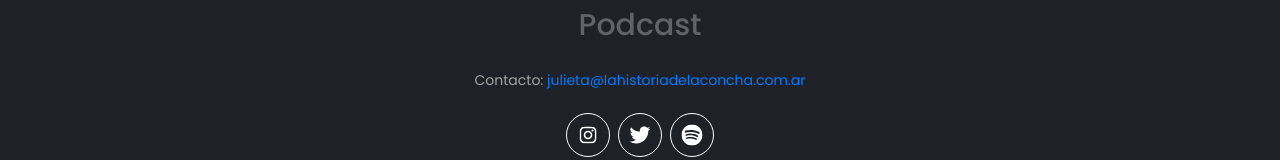
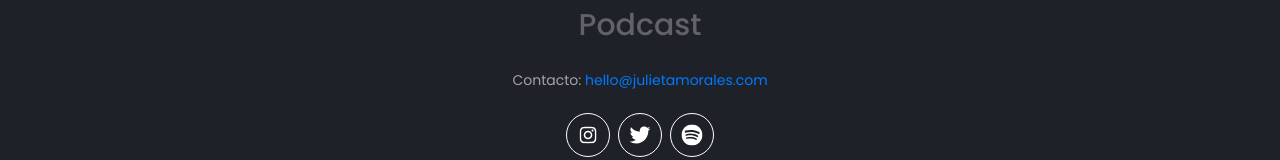
Before and after one commit to omirete/hiscon, a React (Create React App) app: page / in a window 1280 px wide. Shown: the part 3033-3193 px from the top of the page. Built offline with nearby package versions, Linux system fonts and the light colour scheme; no server answers; the HTML template or start-up script is replaced by a standard one.

Commit message:
updated email

```diff
--- a/src/components/contact/Contact.js
+++ b/src/components/contact/Contact.js
@@ -17,7 +17,7 @@ function Contact() {
       </div>
 
       <div className="mail-info">
-        Contacto: <a href="mailto:julieta@lahistoriadelaconcha.com.ar">julieta@lahistoriadelaconcha.com.ar</a>
+        Contacto: <a href="mailto:hello@julietamorales.com">hello@julietamorales.com</a>
       </div>
 
       <div className="social-icons">
```
